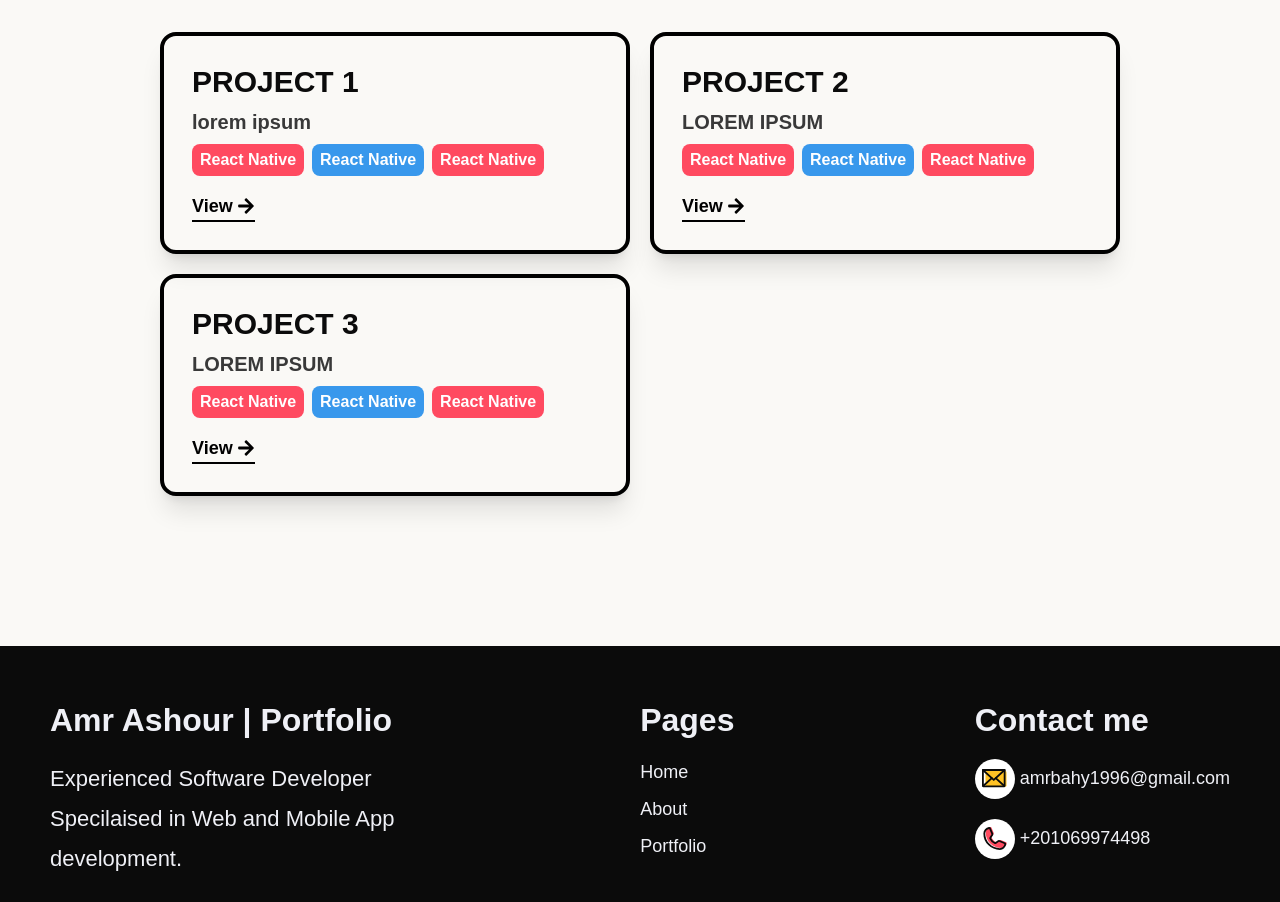
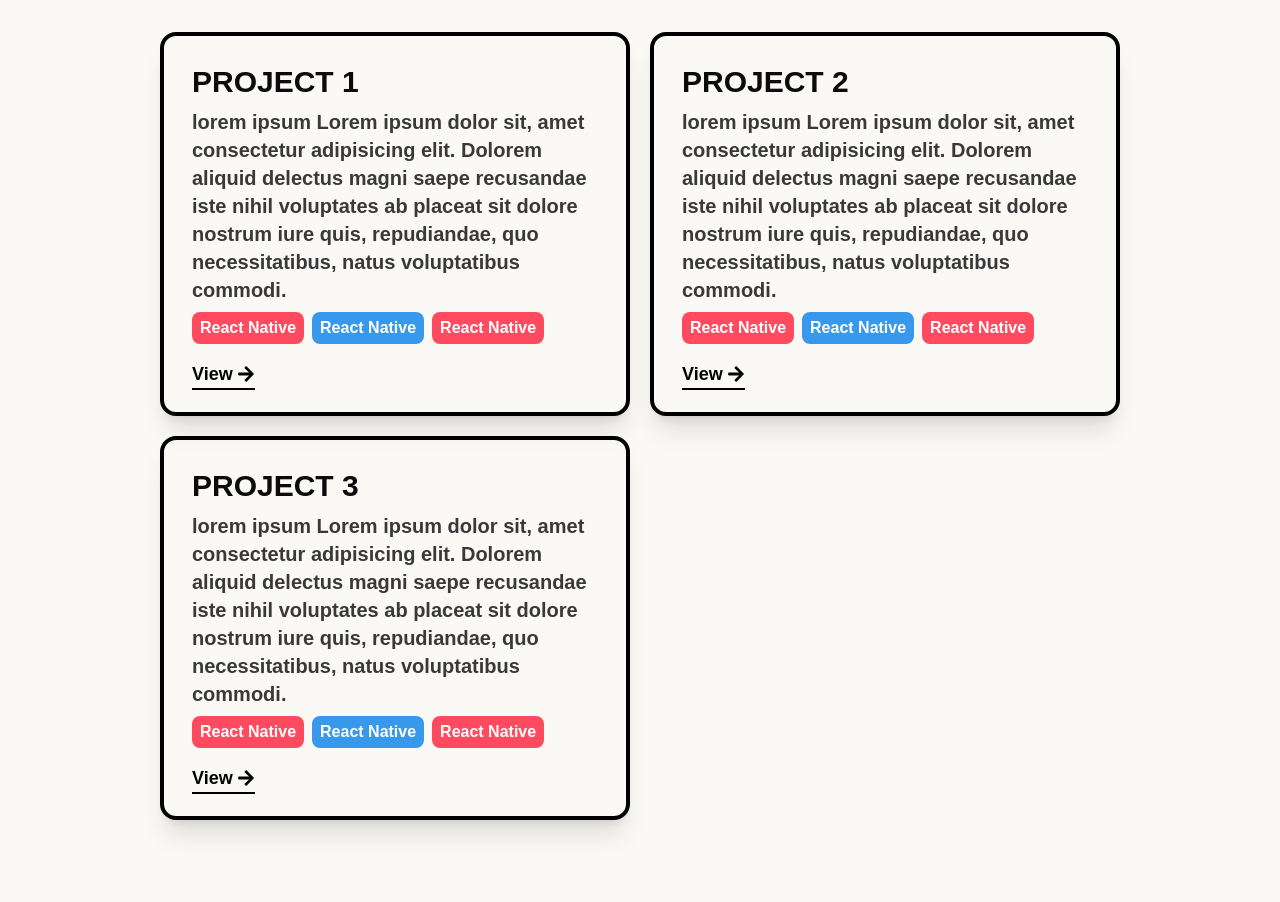
Before and after one commit to amrrashor/portfolio, a Next.js app: page / in a window 1280 px wide. Shown: the part 3758-4660 px from the top of the page. Built offline with nearby package versions, Linux system fonts and the light colour scheme.

Commit message:
added project details page

```diff
--- a/app/about/page.tsx
+++ /dev/null
@@ -1,9 +0,0 @@
-import React from 'react'
-
-const About = () => {
-    return (
-        <div>page</div>
-    )
-}
-
-export default About
--- a/app/contact/page.tsx
+++ /dev/null
@@ -1,9 +0,0 @@
-import React from 'react'
-
-const Contact = () => {
-  return (
-    <div>page</div>
-  )
-}
-
-export default Contact
--- a/app/globals.css
+++ b/app/globals.css
@@ -9,9 +9,37 @@
   font-optical-sizing: auto;
 }
 
+html {
+  scroll-behavior: smooth;
+}
+
 body {
   background: #faf9f6;
   padding: 0;
   margin: 0;
   box-sizing: border-box;
 }
+
+/* Webkit browsers (Chrome, Safari, etc.) */
+::-webkit-scrollbar {
+  width: 10px;
+}
+
+::-webkit-scrollbar-track {
+  background: #faf9f6;
+}
+
+::-webkit-scrollbar-thumb {
+  background: #ff4a60 ;
+  border-radius: 5px;
+}
+
+::-webkit-scrollbar-thumb:hover {
+  background: #0b0b0b;
+}
+
+/* Firefox */
+* {
+  scrollbar-width: thin;
+  scrollbar-color: #ff4a60  #faf9f6;
+}
--- a/app/portfolio/[id]/page.tsx
+++ b/app/portfolio/[id]/page.tsx
@@ -4,17 +4,32 @@ import { PortfolioProjectsData } from '@/constants/constants'
 import { notFound } from 'next/navigation'
 
 const ProjectPage = ({params} : {params: {id: string}}) => {
-    const project = PortfolioProjectsData.find(p => p.id.toString() === params.id)
+    const project = PortfolioProjectsData.find(p => p.id.toString() === params.id);
     if (!project) notFound();
 
     useEffect(() => {
         document.title = `${project.title} | Portfolio`;
+        return () => {
+            document.title = "Amr Ashour | Portfolio";
+        }
     }, []);
 
     return (
-        <div>
-            <h1>{project.title}</h1>
-            <p>{project.description}</p>
+        <div className='flex flex-col md:flex-row w-3/4 mx-auto'>
+            {/* left part */}
+            <div className='w-full h-full mr-10'>
+                <h1>{project.title}</h1>
+                <p>{project.description}</p>
+            </div>
+
+            {/* right part */}
+            <div className='w-[700px] h-[400px] rounded-xl shadow-xl'>
+                <img
+                    className='w-full h-full object-contain rounded-xl'
+                    src="https://encrypted-tbn0.gstatic.com/images?q=tbn:ANd9GcQr5-FOOK0IFKFlS6N7CgdHSGvmLlnDJ9g1Cw&s"
+                    alt={project.title}
+                />
+            </div>
         </div>
     )
 }
--- a/constants/constants.tsx
+++ b/constants/constants.tsx
@@ -116,7 +116,7 @@ export const PortfolioProjectsData = [
     {
         id:1,
         title:'PROJECT 1',
-        description:'lorem ipsum',
+        description:'lorem ipsum  Lorem ipsum dolor sit, amet consectetur adipisicing elit. Dolorem aliquid delectus magni saepe recusandae iste nihil voluptates ab placeat sit dolore nostrum iure quis, repudiandae, quo necessitatibus, natus voluptatibus commodi.',
         link:'',
         tags: [
             {
@@ -136,7 +136,7 @@ export const PortfolioProjectsData = [
     {
         id:2,
         title:'PROJECT 2',
-        description:'LOREM IPSUM',
+        description:'lorem ipsum  Lorem ipsum dolor sit, amet consectetur adipisicing elit. Dolorem aliquid delectus magni saepe recusandae iste nihil voluptates ab placeat sit dolore nostrum iure quis, repudiandae, quo necessitatibus, natus voluptatibus commodi.',
         link:'',
         tags: [
             {
@@ -156,7 +156,7 @@ export const PortfolioProjectsData = [
     {
         id:3,
         title:'PROJECT 3',
-        description:'LOREM IPSUM',
+        description:'lorem ipsum  Lorem ipsum dolor sit, amet consectetur adipisicing elit. Dolorem aliquid delectus magni saepe recusandae iste nihil voluptates ab placeat sit dolore nostrum iure quis, repudiandae, quo necessitatibus, natus voluptatibus commodi.',
         link:'',
         tags: [
             {
```
